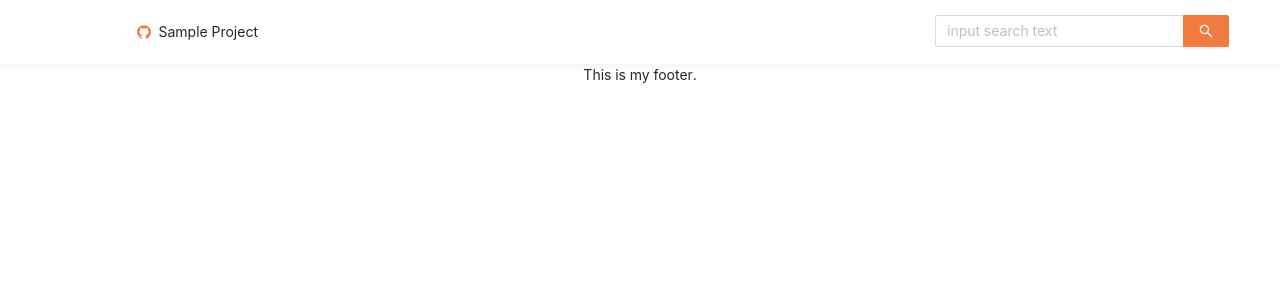
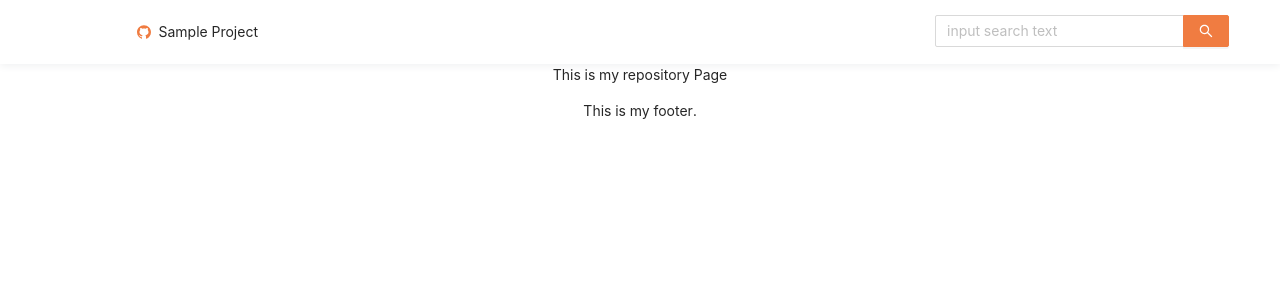
Before and after one commit to garambulo/git_project_frontend, a React (Create React App) app: page /repository/1 in a window 1280 px wide. Shown: the top 300 px of the page. Built offline with nearby package versions, Linux system fonts and the light colour scheme.

Commit message:
Added RepositoryInfo Page and fixed rendering problem for search page
Added RepositoryInfo Page and fixed search page rendering problem. Also removed console log in Data Table

```diff
--- a/src/App.js
+++ b/src/App.js
@@ -4,6 +4,7 @@ import Header from './Components/Header'
 import Footer from './Components/Footer'
 import HomePage from './Pages/HomePage'
 import SearchPage from './Pages/SearchPage'
+import RepositoryInfoPage from './Pages/RepositoryInfoPage'
 import { Route, Switch } from 'react-router-dom';
 import { withRouter } from "react-router";
 
@@ -22,6 +23,7 @@ class App extends Component {
         <Switch>
           <Route path="/" exact component={HomePage} />
           <Route path="/search/:repositoryName" component={SearchPage} />
+          <Route path="/repository/:repositoryName" component={RepositoryInfoPage} />
         </Switch>
         <Footer></Footer>
       </div>
--- a/src/Components/DataTable.js
+++ b/src/Components/DataTable.js
@@ -1,8 +1,9 @@
 import React, { Component } from 'react'
 import { Table, Row, Col, Button } from 'antd';
 import 'antd/dist/antd.css';
+import { withRouter } from "react-router";
 
-export default class DataTable extends Component {
+class DataTable extends Component {
     constructor(props) {
         super(props);
         this.state = {
@@ -49,8 +50,8 @@ export default class DataTable extends Component {
     }
 
     onClick = e =>{
-        console.log(e.target)
-        console.log(e.target.innerText)
+        let repositoryName = e.target.innerText;
+        this.props.history.push(`/repository/${repositoryName}`)
     }
 
     render() {
@@ -71,3 +72,5 @@ export default class DataTable extends Component {
         )
     }
 }
+
+export default withRouter(DataTable);
--- /dev/null
+++ b/src/Pages/RepositoryInfoPage.js
@@ -0,0 +1,14 @@
+import React, { Component } from 'react'
+import { withRouter } from "react-router";
+
+class RepositoryInfoPage extends Component {
+    render() {
+        return (
+            <div>
+                <p>This is my repository Page</p>
+            </div>
+        )
+    }
+}
+
+export default withRouter(RepositoryInfoPage)
--- a/src/Pages/SearchPage.js
+++ b/src/Pages/SearchPage.js
@@ -15,7 +15,6 @@ class SearchPage extends Component {
     getData = () => {
         let repositoryName = this.props.match.params.repositoryName;
         const apiURI = URI.baseSearchApiURI.concat(repositoryName, URI.privateFalseURI, URI.limitPageToHundredURI);
-        console.log(apiURI)
         fetch(apiURI)
             .then((response) => response.json())
             .then((data) => {
@@ -25,7 +24,11 @@ class SearchPage extends Component {
                 });
             });
     };
-
+    componentDidUpdate(prevProps, prevState) {
+        if(this.props.location !== prevProps.location){
+            this.getData();
+        }
+    }
     componentDidMount(){
         this.getData();
     }
```
